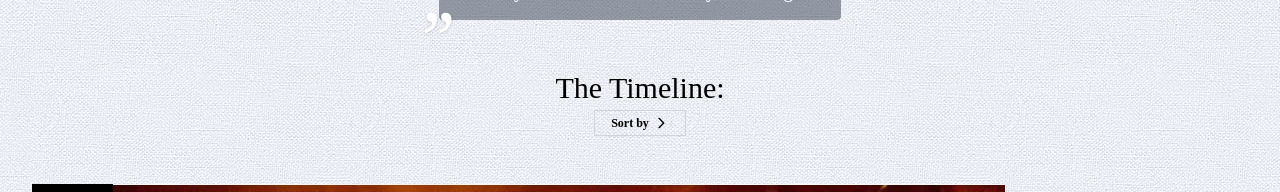
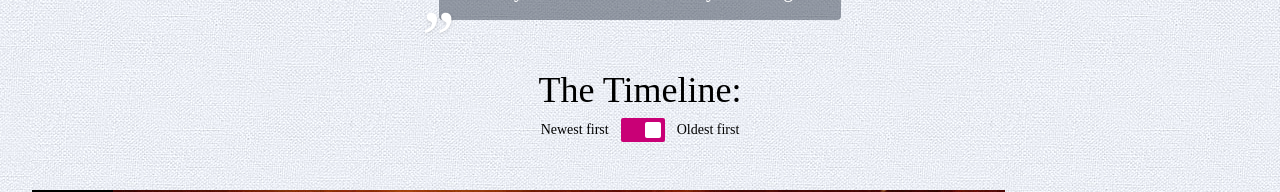
Before and after one commit to Existenziell/yoga.christof.digital, a Next.js app: page /timeline in a window 1280 px wide. Shown: the part 364-556 px from the top of the page. Built offline with nearby package versions, Linux system fonts and the light colour scheme; a web font is replaced by a local one.

Commit message:
headlessUi | much better Sorting

```diff
--- a/components/Sorting.js
+++ b/components/Sorting.js
@@ -1,30 +1,25 @@
-const Sorting = ({ sortBy, sortingVisible, setSortingVisible, toggleSortBy }) => {
+import { Switch } from '@headlessui/react'
+
+const Sorting = ({ sortBy, toggleSortBy }) => {
   return (
-    <div className='flex flex-col items-center max-w-max mx-auto text-xs text-center p-4 py-1 border border-gray-300 dark:border-dashed'>
-      <button onClick={() => setSortingVisible(!sortingVisible)} className='flex items-center gap-1 hover:text-brand'>
-        <span className='font-bold'>Sort by</span>
-        {sortingVisible ?
-          <svg xmlns='http://www.w3.org/2000/svg' className='h-4 w-4' fill='none' viewBox='0 0 24 24' stroke='currentColor'>
-            <path strokeLinecap='round' strokeLinejoin='round' strokeWidth={2} d='M19 9l-7 7-7-7' />
-          </svg>
-          :
-          <svg xmlns='http://www.w3.org/2000/svg' className='h-4 w-4' fill='none' viewBox='0 0 24 24' stroke='currentColor'>
-            <path strokeLinecap='round' strokeLinejoin='round' strokeWidth={2} d='M9 5l7 7-7 7' />
-          </svg>
-        }
-      </button>
-      {sortingVisible &&
-        <div className='top-32 flex flex-col mt-1 text-left gap-1'>
-          <label htmlFor='desc' className='cursor-pointer flex items-center'>
-            <input type='radio' id='desc' name='sortBy' value='desc' checked={sortBy === 'desc'} onChange={toggleSortBy} />
-            <span className='align-text-bottom'>Oldest first</span>
-          </label>
-          <label htmlFor='asc' className='cursor-pointer flex items-center'>
-            <input type='radio' id='asc' name='sortBy' value='asc' checked={sortBy === 'asc'} onChange={toggleSortBy} />
-            <span className='align-text-bottom'>Newest first</span>
-          </label>
+    <div className='mx-auto w-max'>
+      <Switch.Group>
+        <div className="flex items-center text-sm">
+          <Switch.Label className="mr-3">Newest first</Switch.Label>
+          <Switch
+            checked={sortBy}
+            onChange={toggleSortBy}
+            className={`${sortBy ? 'bg-brand' : 'bg-gray-400'}
+            relative inline-flex items-center h-6 rounded-sm w-11 transition-colors
+            focus:outline-none focus:ring-2 focus:ring-offset-2 ring-brand-dark`}>
+            <span
+              className={`${sortBy ? 'translate-x-6' : 'translate-x-1'}
+              inline-block w-4 h-4 transform bg-white rounded-sm transition-transform`}
+            />
+          </Switch>
+          <Switch.Label className="ml-3">Oldest first</Switch.Label>
         </div>
-      }
+      </Switch.Group>
     </div>
   )
 }
--- a/components/Timeline.js
+++ b/components/Timeline.js
@@ -4,24 +4,20 @@ import Sorting from './Sorting'
 import { timeline } from '../lib/timeline'
 
 const Timeline = () => {
-  const [sortBy, setSortBy] = useState("desc")
-  const [sortingVisible, setSortingVisible] = useState(false)
+  const [sortBy, setSortBy] = useState(true)
   const [data, setData] = useState(timeline.features)
 
-  const toggleSortBy = (e) => {
-    setSortBy(e.target.value)
+  const toggleSortBy = () => {
     setData(data.slice().reverse())
+    setSortBy(!sortBy)
   }
 
   return (
     <section className='timeline bg-cloth-pattern bg-repeat dark:bg-none dark:bg-brand-dark'>
-      <h2 className='text-3xl mb-1'>The Timeline:</h2>
-      {/* <p className='mb-16'>Join me, as Yoga became part of me.</p> */}
+      <h2 className='text-4xl mb-2'>The Timeline:</h2>
 
       <Sorting
         sortBy={sortBy}
-        sortingVisible={sortingVisible}
-        setSortingVisible={setSortingVisible}
         toggleSortBy={toggleSortBy}
       />
 
--- a/package.json
+++ b/package.json
@@ -6,6 +6,7 @@
     "start": "next start"
   },
   "dependencies": {
+    "@headlessui/react": "^1.4.2",
     "@mapbox/mapbox-gl-geocoder": "^4.7.4",
     "@sendgrid/mail": "^7.6.0",
     "mapbox-gl": "^2.6.0",
--- a/pages/services.js
+++ b/pages/services.js
@@ -13,8 +13,8 @@ const Services = () => {
           {services.map((s, index) => {
             const { title, copy } = s
             return (
-              <li key={index} className={`w-full md:w-1/2 mb-16 px-4 lg:px-8`}>
-                <div className='relative rounded-md shadow-xl hover:shadow-none transition-all  bg-white dark:bg-gray-900 dark:text-gray-300 hover:scale-105'>
+              <li key={index} className={`w-full md:w-1/2 mb-16 px-4 lg:px-12`}>
+                <div className='relative rounded-md shadow hover:shadow-xl transition-all bg-white dark:bg-gray-900 dark:text-gray-300 hover:scale-105 duration-500'>
                   <Link href='/connect'>
                     <a>
                       <Image
```
Also changed, not shown: public/timeline/1.jpg, 1 other file (tests, documents, lock files or other folders).
